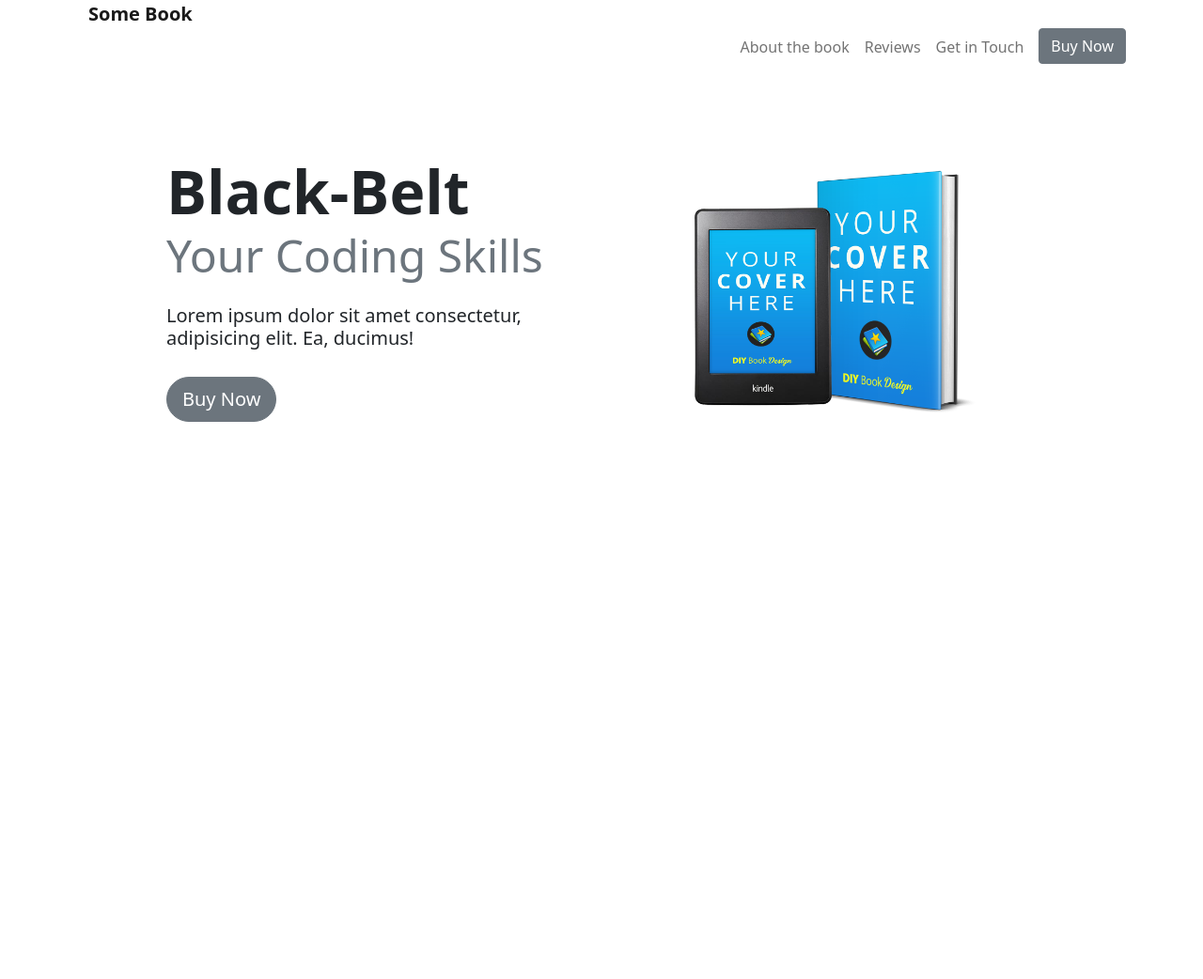
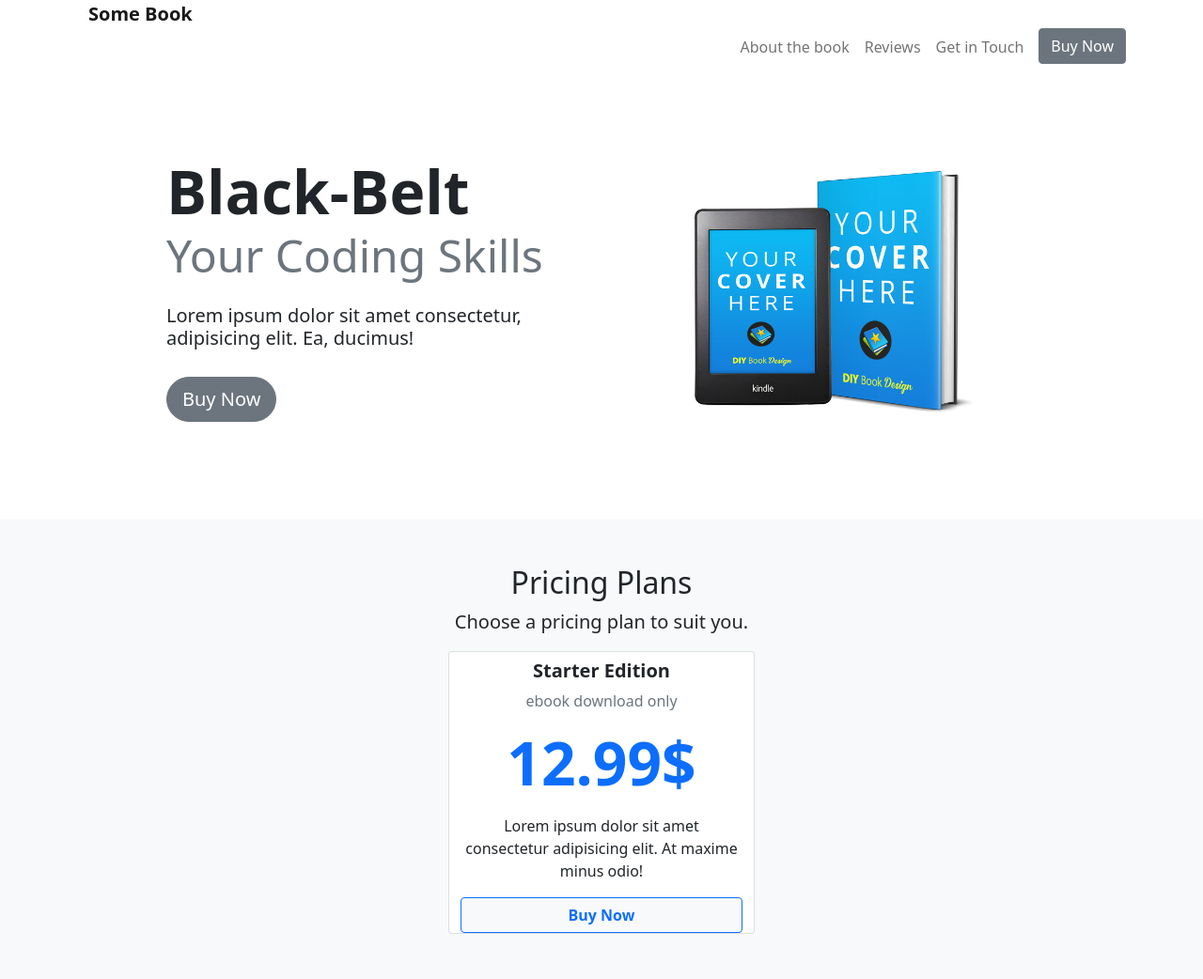
Before and after one commit to olilen/bootstrap-project-1, a plain HTML site: page index.html in a window 1280 px wide. Shown: the whole page at 94% size. Before the commit the page ends 800 px from the top, so only its background shows below. Drawn offline with nearby package versions, Linux system fonts and the light colour scheme.

Commit message:
First price card done

```diff
--- a/index.html
+++ b/index.html
@@ -9,6 +9,9 @@
   <title>Document</title>
 
 <style>
+  html{
+    box-sizing: border-box;
+  }
   section{
     margin-top: 6rem;
   }
@@ -64,7 +67,21 @@
   </div>
 </section>
 
-
+<section class="shadow-sm bg-light py-5 " id="pricing">
+  <div class="justify-content-center text-center">
+  <h2 class=" fw-md">Pricing Plans</h2>
+  <p class="lead">Choose a pricing plan to suit you.</p>
+</div>
+<div class="row justify-content-center">
+  <div class="col-3 card text-center">
+    <p class=" h5 pt-2 fw-bold">Starter Edition</p>
+    <p class="text-muted ">ebook download only</p>
+    <p class="fw-bold text-primary display-3">12.99$</p>
+    <p>Lorem ipsum dolor sit amet consectetur adipisicing elit. At maxime minus odio!</p>
+    <a href="#" class="btn btn-primary bg-light text-primary fw-bold">Buy Now</a>
+  </div>
+</div>
+</section>
 
 
   <script src="https://cdn.jsdelivr.net/npm/bootstrap@5.0.2/dist/js/bootstrap.bundle.min.js" integrity="sha384-MrcW6ZMFYlzcLA8Nl+NtUVF0sA7MsXsP1UyJoMp4YLEuNSfAP+JcXn/tWtIaxVXM" crossorigin="anonymous"></script>
```
